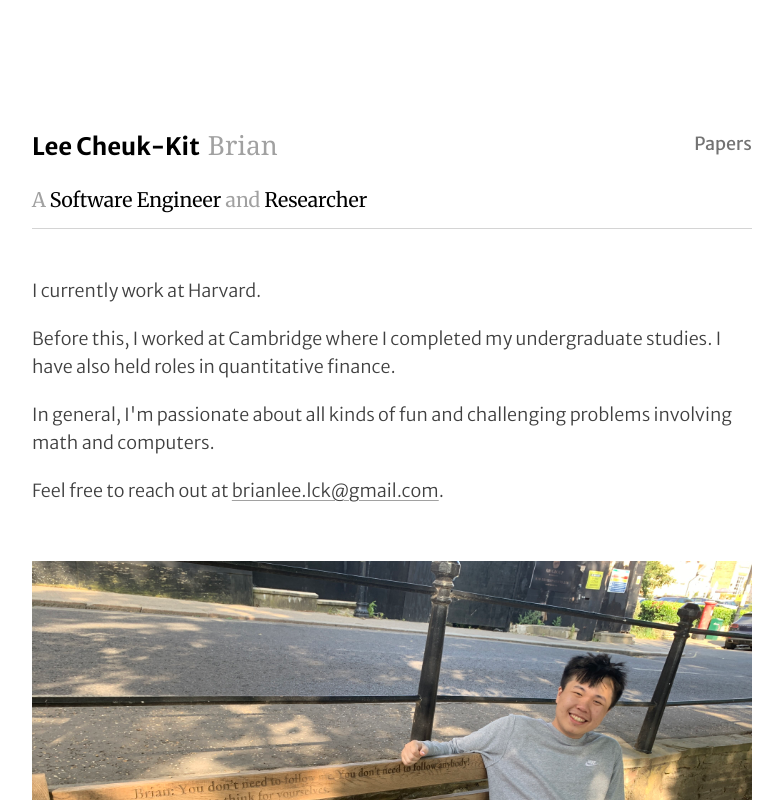
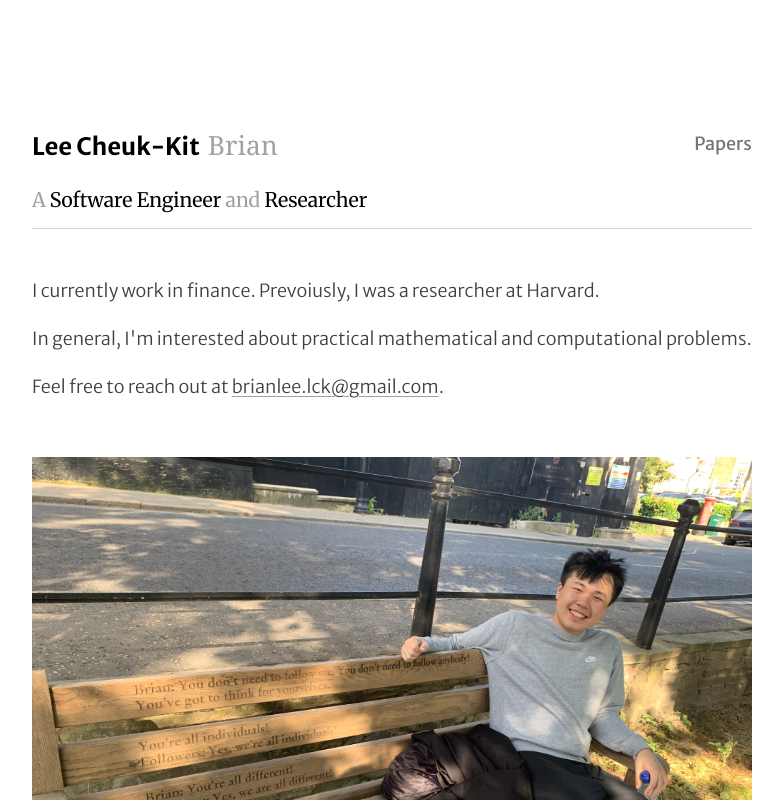
Before and after one commit to brianlck/brianlck.github.io, a SvelteKit app: page / in a window 1280 px wide. Shown: the top 800 px of the page, without its empty margins (248-1031 px from the left). Built offline with nearby package versions, Linux system fonts and the light colour scheme.

Commit message:
Revise work and educational background
Updated personal information and interests.

```diff
--- a/src/routes/+page.svelte
+++ b/src/routes/+page.svelte
@@ -11,11 +11,9 @@
 
 <div class="layout font-light space-y-14 text-lg">
 	<div class="space-y-5">
-		<p> I currently work at Harvard. </p>
+		<p> I currently work in finance. Prevoiusly, I was a researcher at Harvard. </p>
 
-		<p> Before this, I worked at Cambridge where I completed my undergraduate studies. I have also held roles in quantitative finance. </p>
-
-		<p> In general, I'm passionate about all kinds of fun and challenging problems involving math and computers. </p>
+		<p> In general, I'm interested about practical mathematical and computational problems. </p>
 
 		<p> Feel free to reach out at <a class="link" href="mailto:brianlee.lck@gmail.com">brianlee.lck@gmail.com</a>. </p>
 	</div>
```
